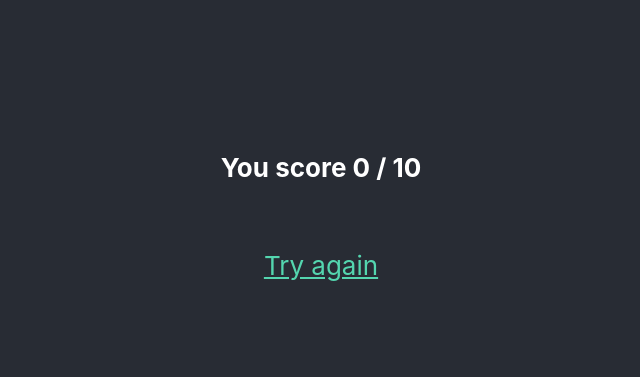
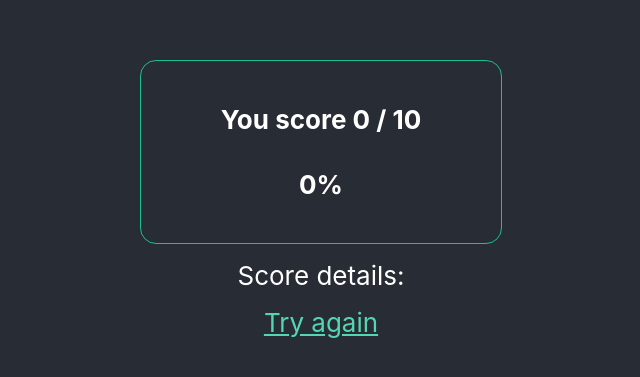
Before and after one commit to smikulic/trivia-app, a React (Create React App) app: page /quiz/results in a window 1280 px wide. Shown: the part 185-562 px from the top of the page, without its empty margins (319-959 px from the left). Built offline with nearby package versions, Linux system fonts and the light colour scheme.

Commit message:
Update styling for results page and add disabled button state

```diff
--- a/src/components/ButtonAnswer/ButtonAnswer.css
+++ b/src/components/ButtonAnswer/ButtonAnswer.css
@@ -5,6 +5,10 @@
   border-radius: 1rem;
   cursor: pointer;
   text-transform: capitalize;
+}
+
+.button-answer::selection {
+  background: transparent;
 }
 
 .button-answer.true {
@@ -28,3 +32,11 @@
   color: rgba(237, 68, 34);
   border: 2px solid rgba(237, 68, 34);
 }
+
+.button-answer.disabled,
+.button-answer.disabled:hover {
+  margin: 1px;
+  color: gray;
+  border-color: gray;
+  border: 1px solid gray;
+}
--- a/src/components/ButtonAnswer/ButtonAnswer.tsx
+++ b/src/components/ButtonAnswer/ButtonAnswer.tsx
@@ -3,14 +3,18 @@ import './ButtonAnswer.css';
 
 interface IButtonAnswerProps {
   answerValue: string,
+  disabled?: boolean,
   handleOnClick: () => void,
 }
 
-function ButtonAnswer({ answerValue, handleOnClick }: IButtonAnswerProps) {
+function ButtonAnswer({ answerValue, handleOnClick, disabled }: IButtonAnswerProps) {
+  let buttonClassName = `button-answer ${answerValue}`;
+  buttonClassName += disabled ? ' disabled' : '';
+
   return (
     <div
-      className={`button-answer ${answerValue}`}
-      onClick={handleOnClick}
+      className={buttonClassName}
+      onClick={disabled ? undefined : handleOnClick}
     >
       {answerValue}
     </div>
--- a/src/components/Pagination/Pagination.css
+++ b/src/components/Pagination/Pagination.css
@@ -3,7 +3,8 @@
 }
 
 .pagination svg {
-  margin-right: 0.75rem;
+  height: 1.25rem;
+  margin-right: 0.5rem;
   color: rgba(255, 255, 255, .85);
   cursor: pointer;
 }
--- a/src/components/StatusText/StatusText.tsx
+++ b/src/components/StatusText/StatusText.tsx
@@ -4,9 +4,13 @@ interface IStatusTextProps {
   statusNotice: string,
   firstValue: string | number,
   secondValue: string | number,
+  small?: boolean,
 }
 
-function StatusText({ statusNotice, firstValue, secondValue }: IStatusTextProps) {
+function StatusText({ statusNotice, firstValue, secondValue, small }: IStatusTextProps) {
+  if (small) {
+    return <div>{statusNotice} {firstValue} / {secondValue}</div>;
+  }
   return <h4>{statusNotice} {firstValue} / {secondValue}</h4>;
 }
 
--- a/src/pages/QuizPage/QuizPage.css
+++ b/src/pages/QuizPage/QuizPage.css
@@ -1,6 +1,10 @@
 .QuizPage-question-section {
   padding: 1rem 4rem;
   height: 20rem;
+}
+
+.QuizPage-question-section h1 {
+  text-decoration: underline;
 }
 
 .QuizPage-button-answers-section {
--- a/src/pages/QuizPage/QuizPage.tsx
+++ b/src/pages/QuizPage/QuizPage.tsx
@@ -38,18 +38,18 @@ function QuizPage({
         <h1>{question.category || 'N/A'}</h1>
         <h3>{decodeHtml(question.question)}</h3>
       </div>
-      { !answered && (
       <div className="QuizPage-button-answers-section">
         <ButtonAnswer
           answerValue="true"
           handleOnClick={() => handleOnAnswer('True' === question.correct_answer, nextQuestion)}
+          disabled={answered}
         />
         <ButtonAnswer
           answerValue="false"
           handleOnClick={() => handleOnAnswer('False' === question.correct_answer, nextQuestion)}
+          disabled={answered}
         />
       </div>
-      )}
       <Pagination
         totalPages={totalQuestions}
         totalClickable={answers ? answers.length + 1 : 0}
@@ -59,6 +59,7 @@ function QuizPage({
         statusNotice=""
         firstValue={currentQuestion}
         secondValue={totalQuestions}
+        small={true}
       />
     </React.Fragment>
   );
--- a/src/pages/ResultsPage/ResultsPage.css
+++ b/src/pages/ResultsPage/ResultsPage.css
@@ -1,3 +1,10 @@
+.ResultsPage-score-section {
+  padding: 0.5rem 5rem;
+  border: 1px solid rgb(26, 192, 142);
+  border-radius: 1rem;
+  text-align: center;
+}
+
 .ResultsPage-questions-section {
   padding: 1rem 4rem;
   text-align: left;
--- a/src/pages/ResultsPage/ResultsPage.tsx
+++ b/src/pages/ResultsPage/ResultsPage.tsx
@@ -23,12 +23,16 @@ function ResultsPage({ questions, totalQuestions, answers, handleOnRestart }: IR
 
   return (
     <React.Fragment>
-      <StatusText
-        statusNotice="You score"
-        firstValue={correctAnswers.length}
-        secondValue={totalQuestions}
-      />
+      <div className="ResultsPage-score-section">
+        <StatusText
+          statusNotice="You score"
+          firstValue={correctAnswers.length}
+          secondValue={totalQuestions}
+        />
+        <h4>{correctAnswers.length / totalQuestions * 100}%</h4>
+      </div>
       <div className="ResultsPage-questions-section">
+        Score details:
         { questions && questions.map((question, key) => {
           const correctlyAnsweredQuestion = answers[key];
           return (
```
Also changed, not shown: 2 other files (tests, documents, lock files or other folders). Lines whose indentation alone changed are shown as unchanged.
